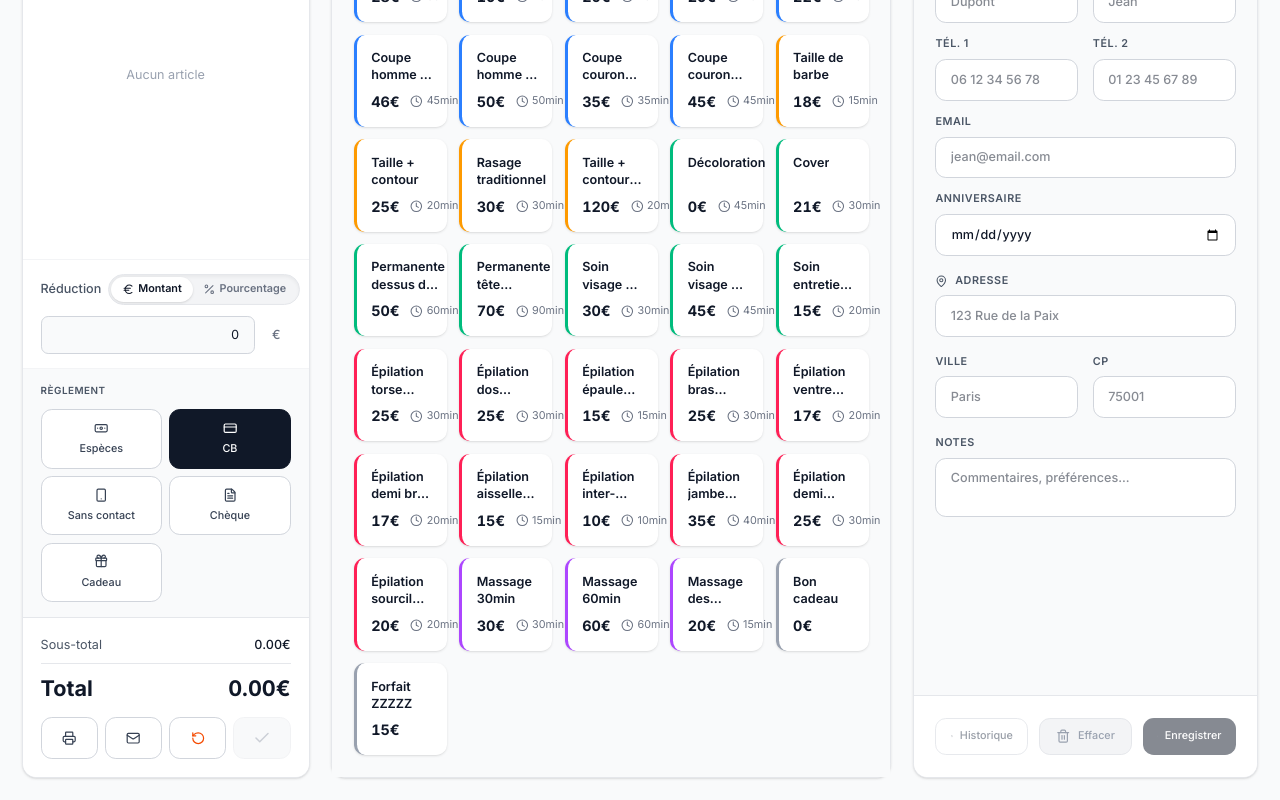
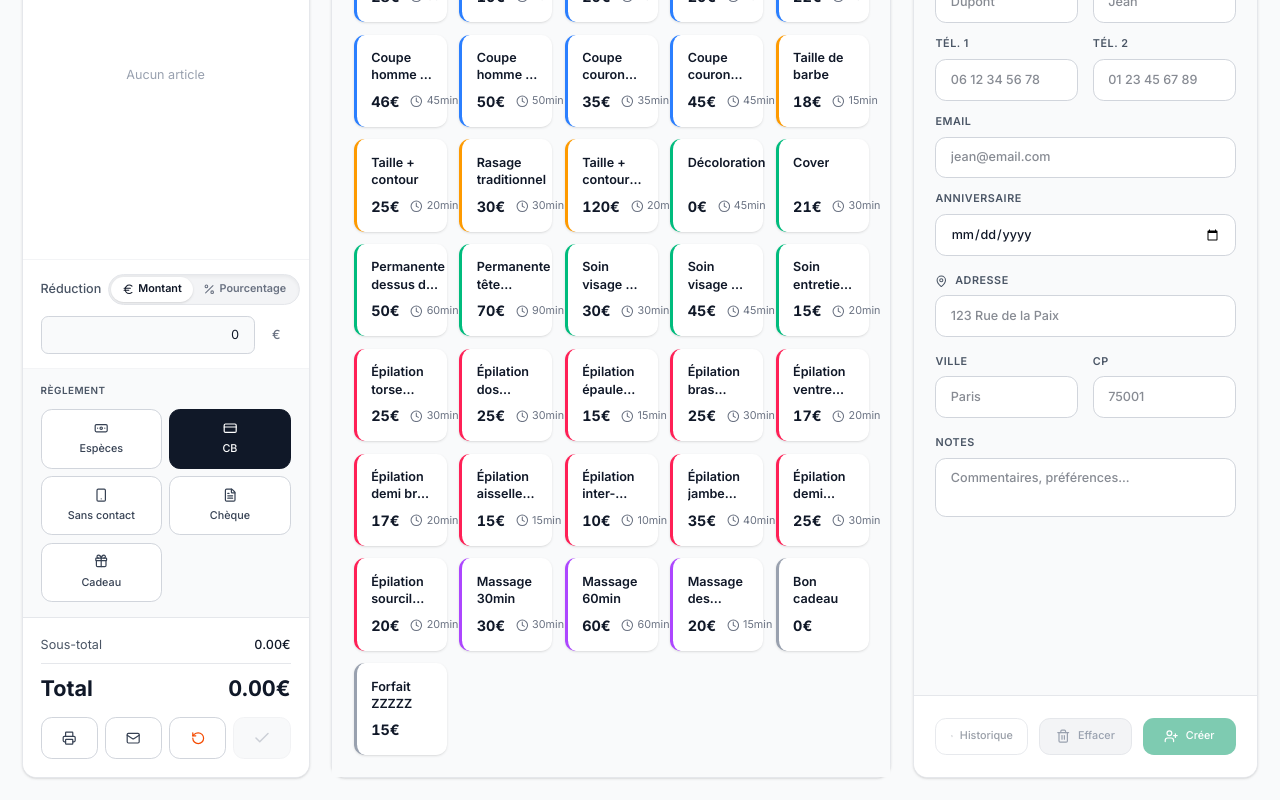
Before and after one commit to TarekMokadem/extremitehomme, a Vue app: page / in a window 1280 px wide. Shown: the part 283-1083 px from the top of the page. Built offline with nearby package versions, Linux system fonts and the light colour scheme.

Commit message:
feat: mode creation/modification client avec remplissage auto du formulaire

```diff
--- a/src/components/ClientPanel.vue
+++ b/src/components/ClientPanel.vue
@@ -1,12 +1,13 @@
 <script setup lang="ts">
 import { ref, computed } from 'vue';
-import { Search, Save, Trash2, History, MapPin } from 'lucide-vue-next';
+import { Search, Save, Trash2, History, MapPin, UserPlus, UserPen } from 'lucide-vue-next';
 import { useClient } from '../composables/useClient';
 import { useAddressAutocomplete } from '../composables/useAddressAutocomplete';
 import type { AddressSuggestion } from '../composables/useAddressAutocomplete';
+import type { Client } from '../types';
 
 // Composables
-const { currentClient, clearClient, hasClientInfo } = useClient();
+const { currentClient, isEditMode, clearClient, loadClient, hasClientInfo, saveClient } = useClient();
 const { suggestions: addressSuggestions, searchAddress, searchCity, clearSuggestions } = useAddressAutocomplete();
 
 // State local
@@ -14,11 +15,47 @@ const searchQuery = ref<string>('');
 const showAddressSuggestions = ref(false);
 const showCitySuggestions = ref(false);
 
-// Clients mockés pour la recherche
-const mockClients = [
-  { id: '1', firstName: 'Jean', lastName: 'Dupont', phone: '06 12 34 56 78' },
-  { id: '2', firstName: 'Marie', lastName: 'Martin', phone: '06 98 76 54 32' },
-  { id: '3', firstName: 'Pierre', lastName: 'Bernard', phone: '07 11 22 33 44' },
+// Clients mockés pour la recherche (données complètes)
+const mockClients: Client[] = [
+  {
+    id: '1',
+    firstName: 'Jean',
+    lastName: 'Dupont',
+    phone: '06 12 34 56 78',
+    phone2: '',
+    email: 'jean.dupont@email.com',
+    address: '15 Rue de la Paix',
+    city: 'Paris',
+    postalCode: '75002',
+    birthDate: '1985-03-15',
+    notes: 'Client fidèle, préfère les coupes courtes'
+  },
+  {
+    id: '2',
+    firstName: 'Marie',
+    lastName: 'Martin',
+    phone: '06 98 76 54 32',
+    phone2: '01 42 33 44 55',
+    email: 'marie.martin@gmail.com',
+    address: '8 Avenue des Champs-Élysées',
+    city: 'Paris',
+    postalCode: '75008',
+    birthDate: '1990-07-22',
+    notes: ''
+  },
+  {
+    id: '3',
+    firstName: 'Pierre',
+    lastName: 'Bernard',
+    phone: '07 11 22 33 44',
+    phone2: '',
+    email: '',
+    address: '25 Boulevard Haussmann',
+    city: 'Paris',
+    postalCode: '75009',
+    birthDate: '',
+    notes: 'Allergie aux produits parfumés'
+  },
 ];
 
 const clientSearchResults = computed(() => {
@@ -34,12 +71,14 @@ const clientSearchResults = computed(() => {
 
 const showClientSearch = computed(() => searchQuery.value.trim().length >= 2 && clientSearchResults.value.length > 0);
 
-const hasClient = computed((): boolean => hasClientInfo());
-
 // Handlers
-const handleSave = (): void => {
-  if (!hasClient.value) return;
-  alert('Client enregistré !');
+const handleSave = async (): Promise<void> => {
+  const result = await saveClient();
+  if (result.success) {
+    alert(result.message);
+  } else {
+    alert(result.message);
+  }
 };
 
 const handleClear = (): void => {
@@ -51,10 +90,9 @@ const handleShowHistory = (): void => {
   alert('Historique client à implémenter');
 };
 
-const selectClient = (client: typeof mockClients[0]): void => {
-  currentClient.firstName = client.firstName;
-  currentClient.lastName = client.lastName;
-  currentClient.phone = client.phone;
+const selectClient = (client: Client): void => {
+  // Charger toutes les données du client dans le formulaire
+  loadClient(client);
   searchQuery.value = `${client.firstName} ${client.lastName}`;
 };
 
@@ -154,7 +192,22 @@ const formFields = [
   <div class="card h-full flex flex-col overflow-hidden">
     <!-- En-tête avec recherche -->
     <div class="p-4 md:p-6 border-b border-gray-200 bg-white">
-      <h2 class="text-xs md:text-sm font-semibold text-gray-900 mb-3 md:mb-4 uppercase tracking-wider">Client</h2>
+      <div class="flex items-center justify-between mb-3 md:mb-4">
+        <h2 class="text-xs md:text-sm font-semibold text-gray-900 uppercase tracking-wider">Client</h2>
+        <!-- Badge mode création/modification -->
+        <div
+          v-if="hasClientInfo"
+          :class="[
+            'inline-flex items-center gap-1.5 px-2.5 py-1 rounded-full text-[10px] md:text-xs font-semibold transition-colors',
+            isEditMode
+              ? 'bg-blue-100 text-blue-700'
+              : 'bg-emerald-100 text-emerald-700'
+          ]"
+        >
+          <component :is="isEditMode ? UserPen : UserPlus" class="w-3 h-3" />
+          <span>{{ isEditMode ? 'Modification' : 'Nouveau' }}</span>
+        </div>
+      </div>
       <div class="relative">
         <Search class="absolute left-4 md:left-5 top-1/2 -translate-y-1/2 w-4 h-4 md:w-5 md:h-5 text-gray-400 pointer-events-none z-10" />
         <input
@@ -350,7 +403,7 @@ const formFields = [
       <div class="grid grid-cols-3 gap-2 md:gap-3">
         <button
           @click="handleShowHistory"
-          :disabled="!hasClient"
+          :disabled="!isEditMode"
           class="btn-secondary text-[10px] md:text-xs px-2 md:px-4 py-2.5 md:py-3"
         >
           <History class="w-3.5 h-3.5 md:w-4 md:h-4" />
@@ -359,10 +412,10 @@ const formFields = [
 
         <button
           @click="handleClear"
-          :disabled="!hasClient"
+          :disabled="!hasClientInfo"
           :class="[
             'inline-flex items-center justify-center gap-1 md:gap-2 px-2 md:px-4 py-2.5 md:py-3 text-[10px] md:text-xs font-medium rounded-xl transition-all duration-200',
-            hasClient
+            hasClientInfo
               ? 'bg-white border border-gray-300 text-red-600 hover:bg-red-50 hover:border-red-200'
               : 'bg-gray-100 text-gray-400 cursor-not-allowed border border-gray-200'
           ]"
@@ -373,11 +426,14 @@ const formFields = [
 
         <button
           @click="handleSave"
-          :disabled="!hasClient"
-          class="btn-primary text-[10px] md:text-xs px-2 md:px-4 py-2.5 md:py-3"
+          :disabled="!hasClientInfo"
+          :class="[
+            'btn-primary text-[10px] md:text-xs px-2 md:px-4 py-2.5 md:py-3',
+            isEditMode ? 'bg-blue-600 hover:bg-blue-700' : 'bg-emerald-600 hover:bg-emerald-700'
+          ]"
         >
-          <Save class="w-3.5 h-3.5 md:w-4 md:h-4" />
-          <span class="hidden sm:inline">Enregistrer</span>
+          <component :is="isEditMode ? Save : UserPlus" class="w-3.5 h-3.5 md:w-4 md:h-4" />
+          <span class="hidden sm:inline">{{ isEditMode ? 'Modifier' : 'Créer' }}</span>
         </button>
       </div>
     </div>
--- a/src/composables/useClient.ts
+++ b/src/composables/useClient.ts
@@ -1,7 +1,7 @@
 import { ref, computed } from 'vue';
 import type { Client } from '../types';
 
-// Client actuel
+// État global partagé
 const currentClient = ref<Client>({
   id: '',
   firstName: '',
@@ -16,20 +16,23 @@ const currentClient = ref<Client>({
   notes: '',
 });
 
+// Mode édition (client existant) ou création (nouveau client)
+const isEditMode = ref(false);
+
 export function useClient() {
   /**
    * Vérifier si le client a des informations renseignées
    */
-  const hasClientInfo = (): boolean => {
+  const hasClientInfo = computed(() => {
     return !!(
       currentClient.value.firstName.trim() ||
       currentClient.value.lastName.trim() ||
       currentClient.value.phone.trim()
     );
-  };
+  });
 
   /**
-   * Réinitialiser les données client
+   * Réinitialiser les données client (passe en mode création)
    */
   const clearClient = (): void => {
     currentClient.value = {
@@ -45,38 +48,71 @@ export function useClient() {
       birthDate: '',
       notes: '',
     };
+    isEditMode.value = false;
   };
 
   /**
-   * Enregistrer le client (à implémenter avec une vraie API)
+   * Charger un client existant (passe en mode édition)
    */
-  const saveClient = async (): Promise<boolean> => {
-    if (!hasClientInfo()) {
-      return false;
+  const loadClient = (client: Client): void => {
+    currentClient.value = { ...client };
+    isEditMode.value = true;
+  };
+
+  /**
+   * Créer un nouveau client vierge (passe en mode création)
+   */
+  const newClient = (): void => {
+    clearClient();
+  };
+
+  /**
+   * Enregistrer le client (création ou mise à jour selon le mode)
+   */
+  const saveClient = async (): Promise<{ success: boolean; isNew: boolean; message: string }> => {
+    if (!hasClientInfo.value) {
+      return { success: false, isNew: false, message: 'Veuillez remplir au moins un champ (nom, prénom ou téléphone)' };
+    }
+
+    // Validation du téléphone (obligatoire)
+    if (!currentClient.value.phone.trim()) {
+      return { success: false, isNew: false, message: 'Le numéro de téléphone est obligatoire' };
     }
 
     try {
-      // TODO: Appel API pour enregistrer le client
-      console.log('Enregistrement du client:', currentClient.value);
-      return true;
+      if (isEditMode.value) {
+        // Mode édition : mise à jour du client existant
+        console.log('Mise à jour du client:', currentClient.value);
+        return {
+          success: true,
+          isNew: false,
+          message: `Client ${currentClient.value.firstName} ${currentClient.value.lastName} mis à jour`
+        };
+      } else {
+        // Mode création : nouveau client
+        // Générer un ID unique
+        currentClient.value.id = `client_${Date.now()}`;
+        console.log('Création du client:', currentClient.value);
+        isEditMode.value = true; // Passe en mode édition après création
+        return {
+          success: true,
+          isNew: true,
+          message: `Client ${currentClient.value.firstName} ${currentClient.value.lastName} créé`
+        };
+      }
     } catch (error) {
       console.error('Erreur lors de l\'enregistrement du client:', error);
-      return false;
+      return { success: false, isNew: false, message: 'Erreur lors de l\'enregistrement' };
     }
-  };
-
-  /**
-   * Charger un client par son ID
-   */
-  const loadClient = (client: Client): void => {
-    currentClient.value = { ...client };
   };
 
   return {
     currentClient,
+    isEditMode,
     hasClientInfo,
     clearClient,
+    loadClient,
+    newClient,
     saveClient,
-    loadClient,
   };
 }
```
